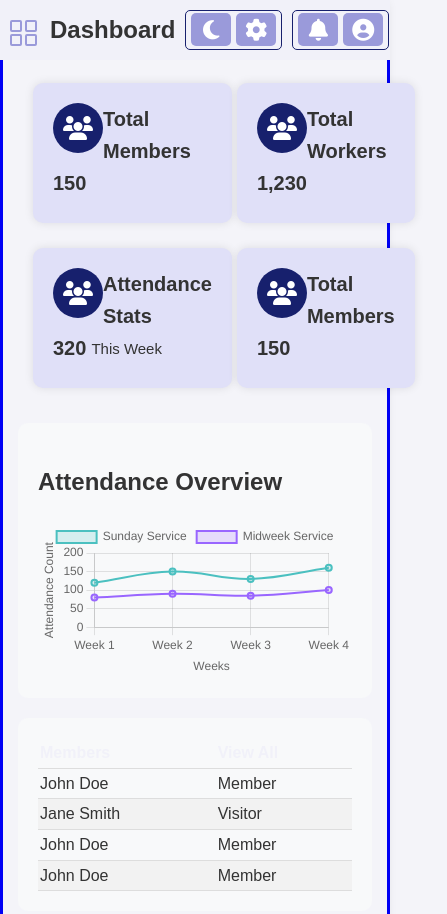
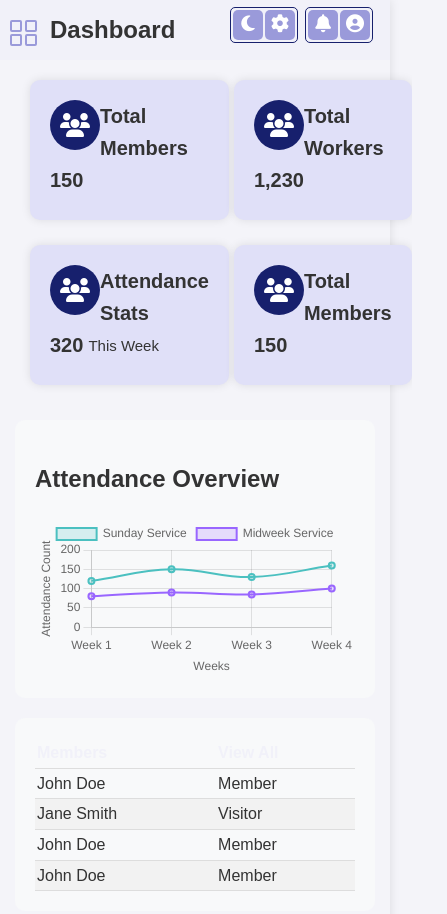
Before and after one commit to ezy-devs/churchflow, a plain HTML site: page dashboard.html in a window 390 px wide. Shown: the top 914 px of the page, 447 px wide, since content can reach past the window. Drawn offline with nearby package versions, Linux system fonts and the light colour scheme; a script that the page names is missing.

Commit message:
Refactor dashboard styles: remove border from .main and enhance .topbar actions layout

```diff
--- a/static/css/dashboard.css
+++ b/static/css/dashboard.css
@@ -483,7 +483,7 @@ a{
 
     .main {
         display: block;
-        border: 3px solid blue;
+        /* border: 3px solid blue; */
     }
 
     /* .container {
@@ -533,7 +533,23 @@ a{
         left: 0;
         right: 0;
     }
-
+    .topbar .actions {
+        padding: 2px;
+        gap: 2px;
+    }
+    .topbar .actions .icon {
+        width: 30px;
+        height: 30px;
+        margin-top: -0.10px;
+    }
+    .topbar .actions .icon span {
+        font-size: 18px;
+    }
+    .action {
+        padding: 2px;
+        gap: 2px;
+        height: 30px;
+    }
     .overview-stats .row {
         display: grid;
         grid-template-columns: repeat(2, 1fr);
@@ -546,6 +562,9 @@ a{
 
     .finance {
         flex-direction: flex;
+    }
+    .status-rating {
+        display: block;
     }
 
     .main-content {
```
